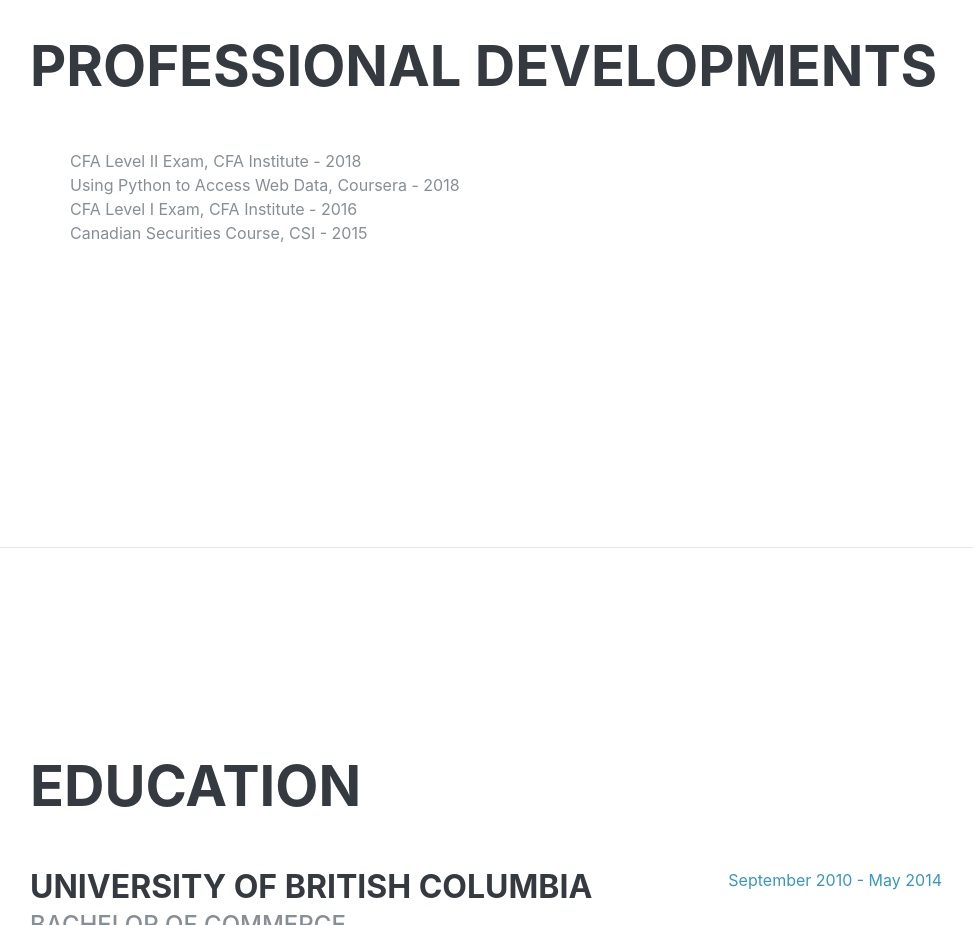
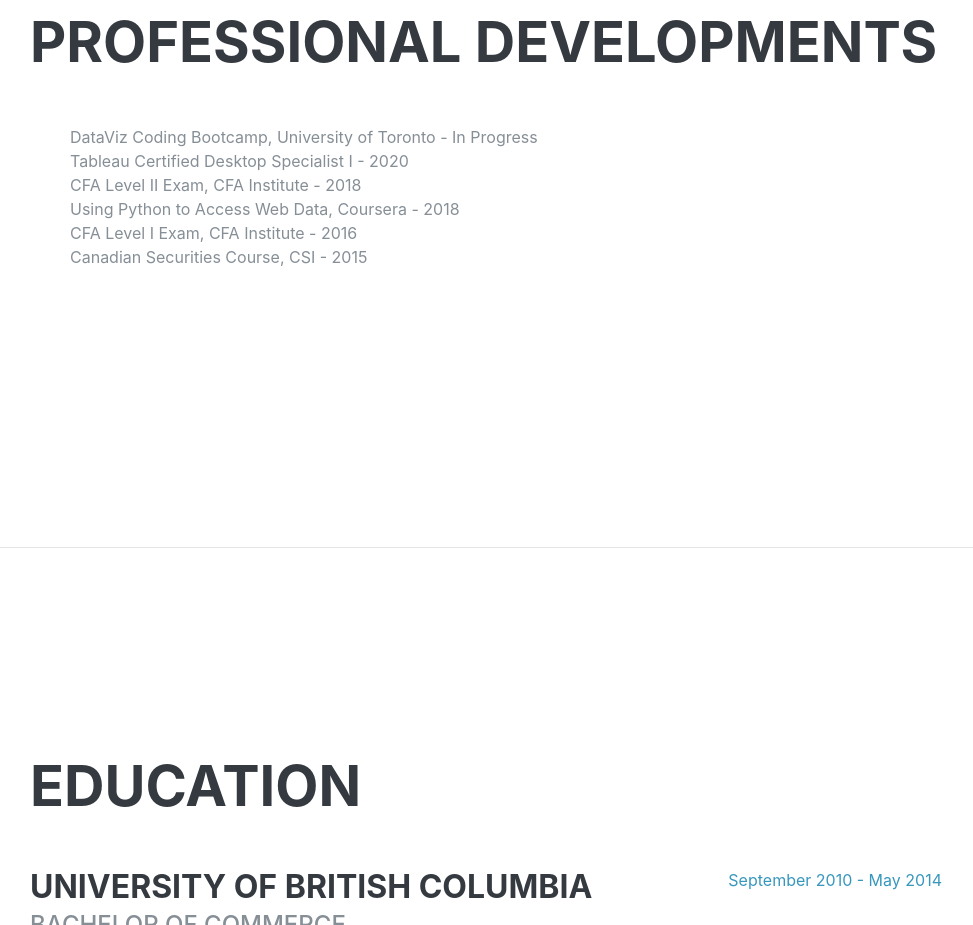
Before and after one commit to blam0/blam0.github.io, a plain HTML site: page index.html in a window 1280 px wide. Shown: the part 2800-3725 px from the top of the page, without its empty margins (290-1263 px from the left). Drawn offline with Linux system fonts and the light colour scheme; files whose address does not match are found by name; a web font is replaced by a local one.

Commit message:
added new certificates

```diff
--- a/index.html
+++ b/index.html
@@ -188,8 +188,8 @@
        <h2 class="mb-5">Professional Developments</h2>
 
         <ul class="fa-ul mb-0">
-<!--          <li>Tableau Certified Desktop Specialist I - 2020</li>-->
-<!--          <li>DataViz Coding Bootcamp, University of Toronto - 2020</li>-->
+          <li>DataViz Coding Bootcamp, University of Toronto - In Progress</li>
+          <li>Tableau Certified Desktop Specialist I - 2020</li>
           <li>CFA Level II Exam, CFA Institute - 2018</li>
           <li>Using Python to Access Web Data, Coursera - 2018</li>
           <li>CFA Level I Exam, CFA Institute - 2016</li>
```
